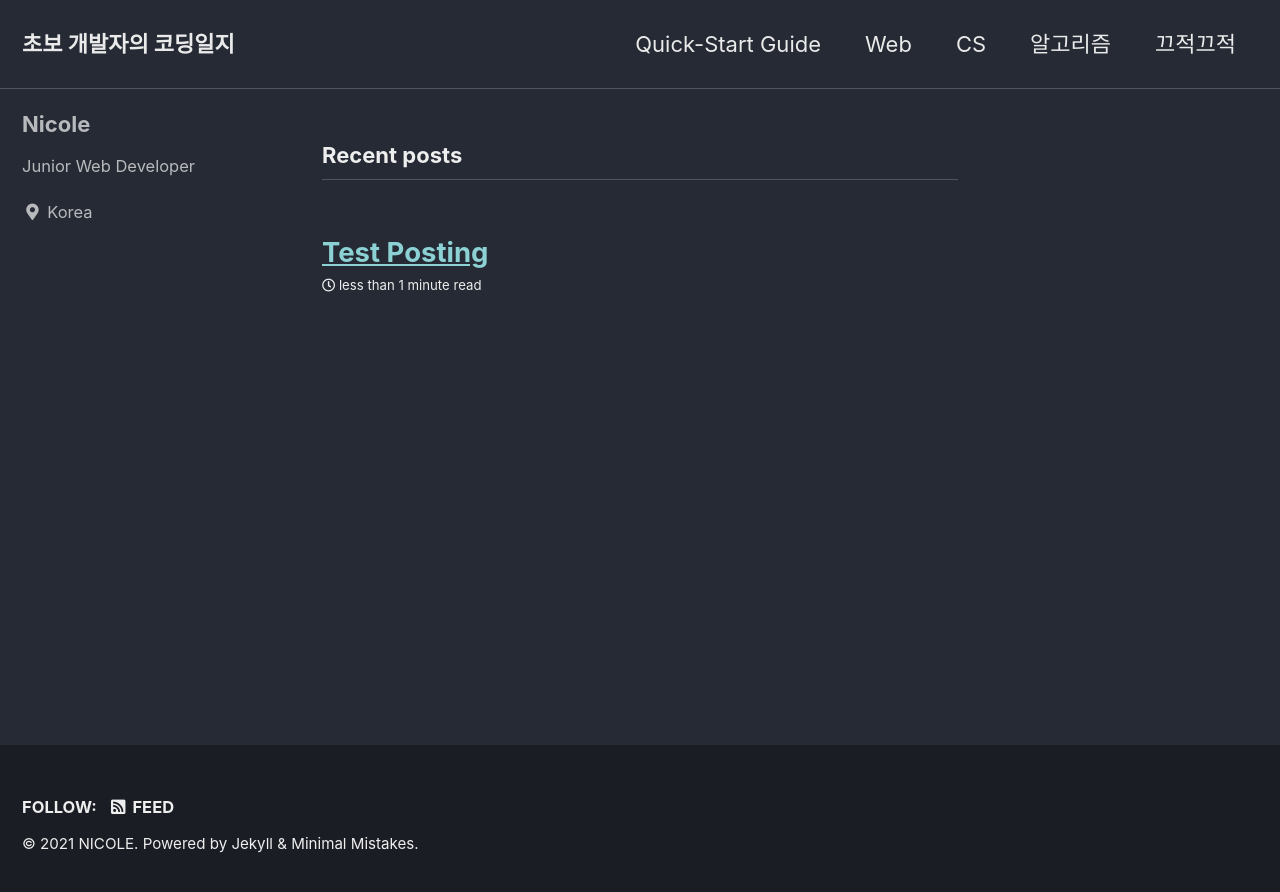
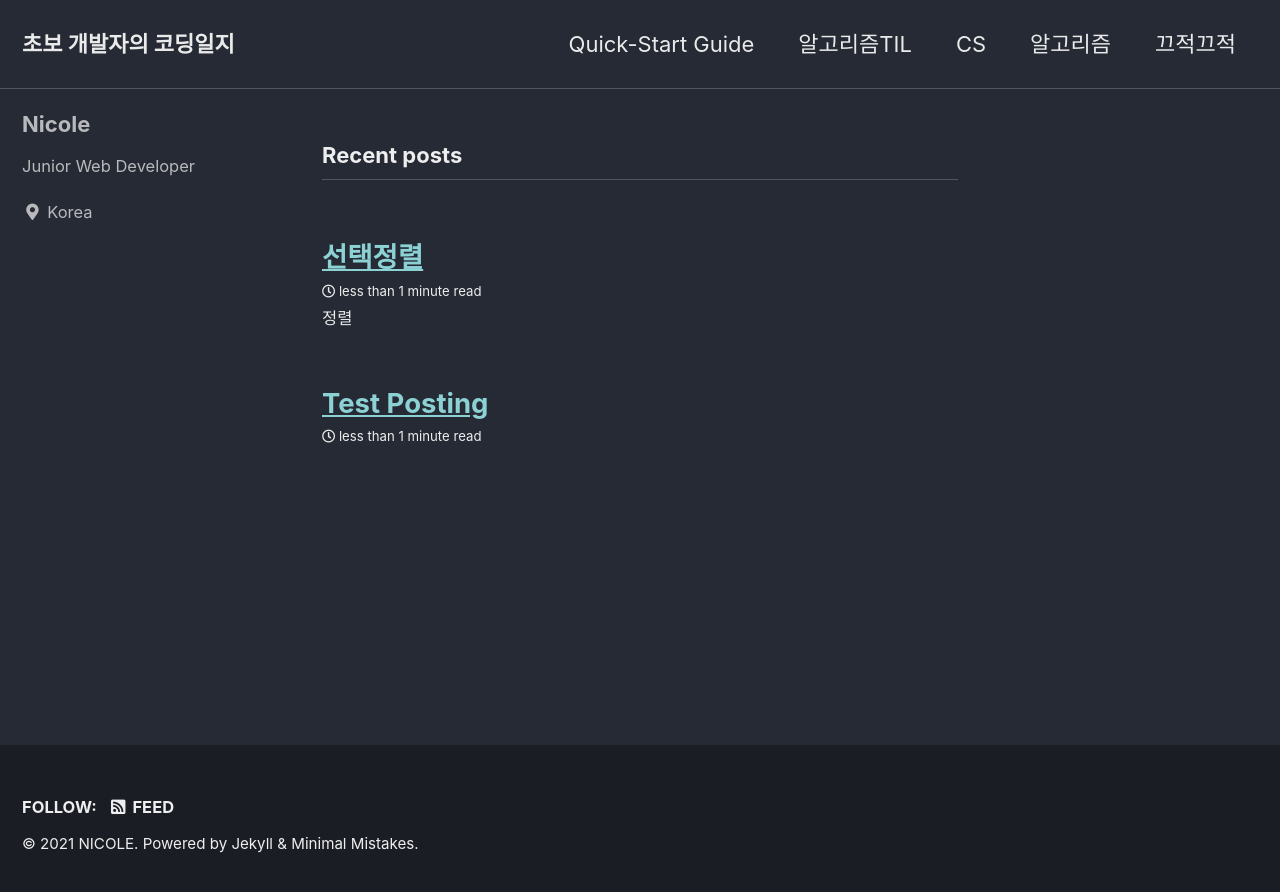
Before and after one commit to isun-dev/isun-dev.github.io, a Jekyll site: the page built from index.html, in a window 1280 px wide. Shown: the top 892 px of the page. Built offline with Jekyll 4.4.1, drawn with Linux system fonts in a browser that asks for light colours; cached includes are drawn as plain includes; the list of posts is cut into pages by our own code; part of the change alters nothing that is shown.

Commit message:
선택정렬

````diff
--- a/_data/navigation.yml
+++ b/_data/navigation.yml
@@ -2,8 +2,8 @@
 main:
   - title: "Quick-Start Guide"
     url: https://mmistakes.github.io/minimal-mistakes/docs/quick-start-guide/
-  - title: "Web"
-    url: https://isun-dev.github.io/web/
+  - title: "알고리즘TIL"
+    url: https://isun-dev.github.io/algorithmtil/
   - title: "CS"
     # url: https://isun-dev.github.io/cs/
   - title: "알고리즘"
--- /dev/null
+++ b/_posts/2021-01-13-select.md
@@ -0,0 +1,38 @@
+---
+title : "선택정렬"
+permalink: /algorithmtil/
+category :
+    - 알고리즘
+tag :
+    - 알고리즘
+toc : true
+---
+
+# 정렬
+
+> 참고서적: 이것이 취업을 위한 코딩 테스트이다. 나동빈 지음
+
+## 정렬이란
+
+- 데이터를 특정한 기준에 따라서 순서대로 나열하는 것
+- 리스트를 뒤집는 연산은 O(N)의 복잡도로 간단히 수행할 수 있다.
+
+## 선택정렬
+
+- 데이터가 무작위로 여러개 있을 때, 이 중에서 가장 작은 데이터를 선택해 맨 앞에 있는 데이터와 바꾸고, 그 다음 작은 데이터를 선택해 앞에서 두번 째 데이터와 바꾸는 과정을 반복..
+- "선택정렬"이란 매번 가장 작은 것을 선택 한다는 의미를 가지고 있다.
+- 정렬 알고리즘에서는 흔히 데이터의 개수를 N이라고 표현한다.
+
+```python
+# 선택정렬 소스 코드
+array = [7, 5, 6, 0, 3, 1, 9, 2, 4, 8]
+
+for i in range(len(array)):
+    min_idx = i  # 가장 작은 원소의 인덱스
+    for j in range(i+1, len(array)):
+        if array[min_idx] > array[j]:
+            min_idx = j
+    array[i], array[min_idx] = array[min_idx], array[i]
+
+print(array)
+```
````
